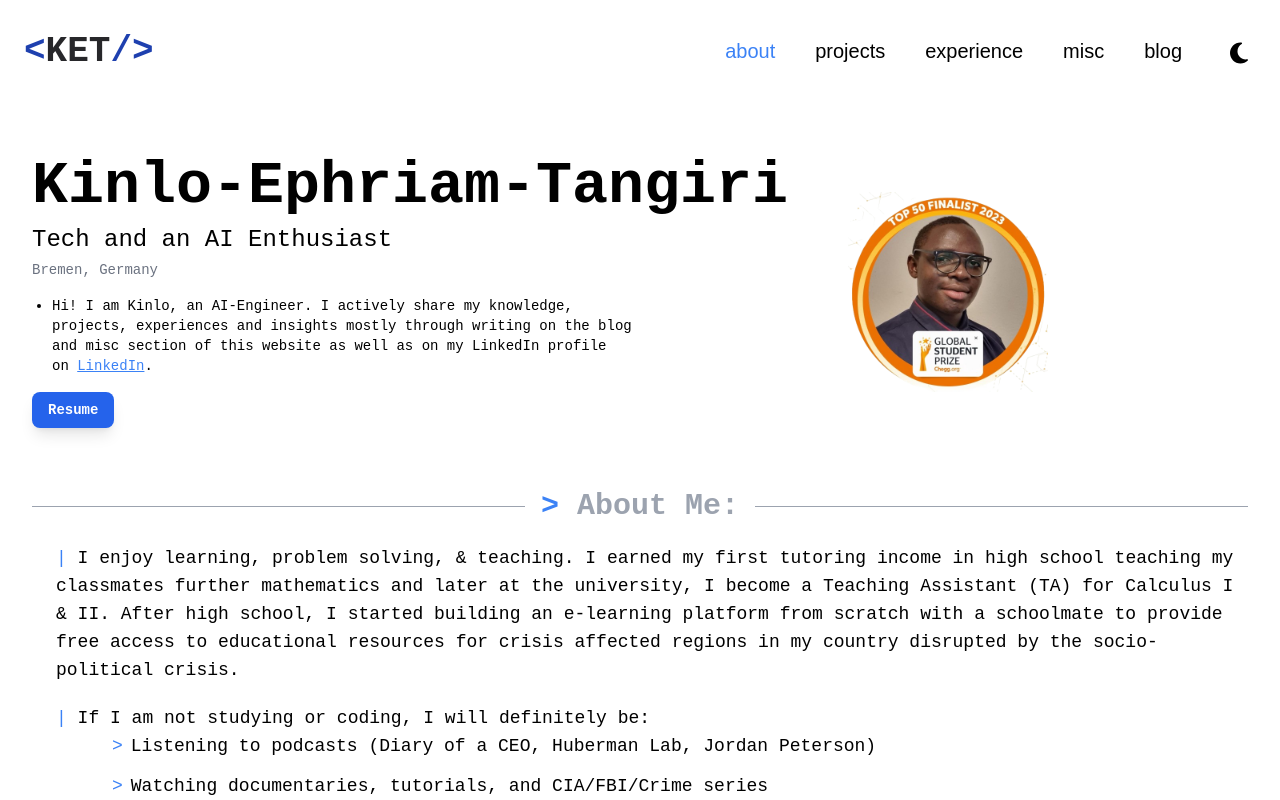
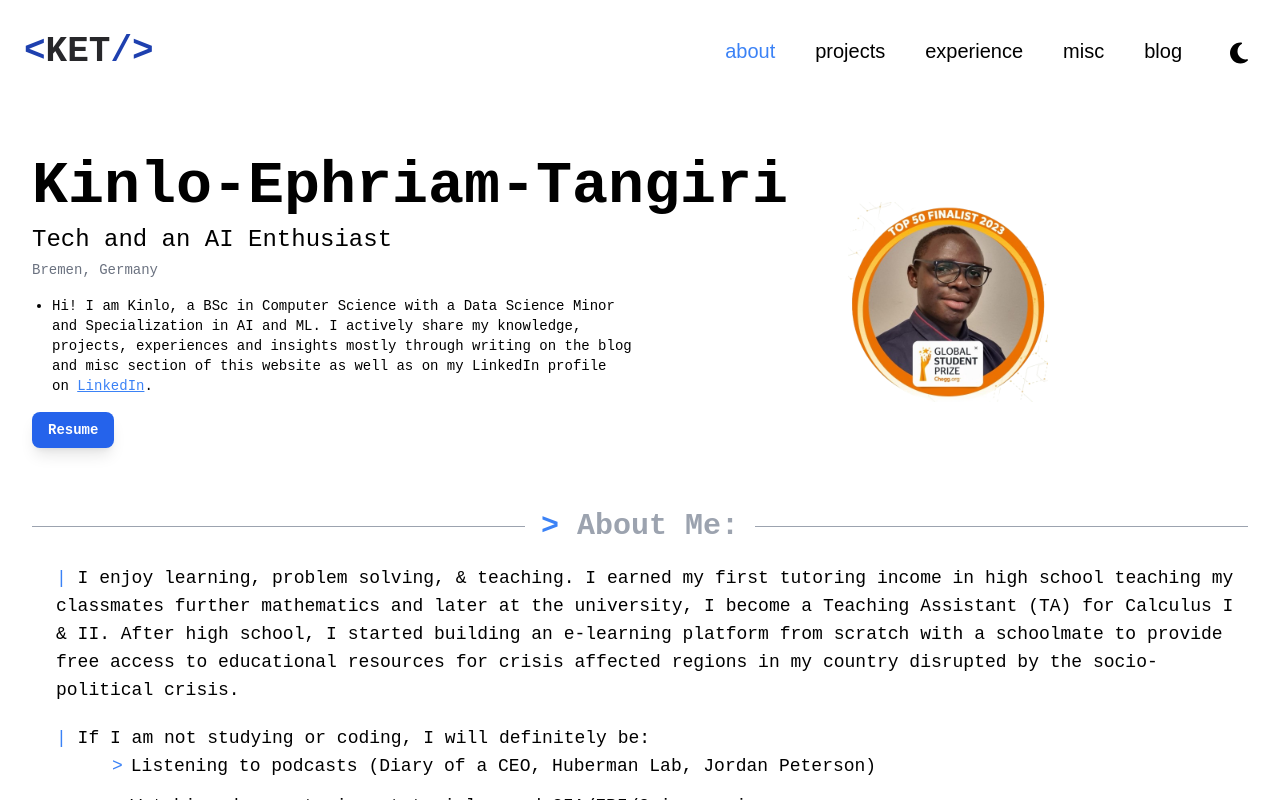
Before and after one commit to 9117KET/my-portfolio, a React (Vite) app: page / in a window 1280 px wide. Shown: the top 800 px of the page. Built offline with nearby package versions, Linux system fonts and the light colour scheme.

Commit message:
updated as of 08/06/2026

```diff
--- a/src/components/AboutMe.tsx
+++ b/src/components/AboutMe.tsx
@@ -31,8 +31,10 @@ export default function AboutMe() {
           {/* Introduction list */}
           <ul className="list-disc pl-5 text-xs sm:text-sm mt-4 font-mono">
             <li>
-              Hi! I am Kinlo, an AI-Engineer. I actively share my
-              knowledge, projects, experiences and insights mostly through writing on the blog and misc section of this website as well as on my LinkedIn profile on&nbsp;
+              Hi! I am Kinlo, a BSc in Computer Science with a Data Science Minor and Specialization in AI and ML. I actively share my knowledge,
+              projects, experiences and insights mostly through writing on the
+              blog and misc section of this website as well as on my LinkedIn
+              profile on&nbsp;
               <a
                 href="https://www.linkedin.com/in/kinlo-ephriam-tangiri-a70113218/"
                 target="_blank"
```
